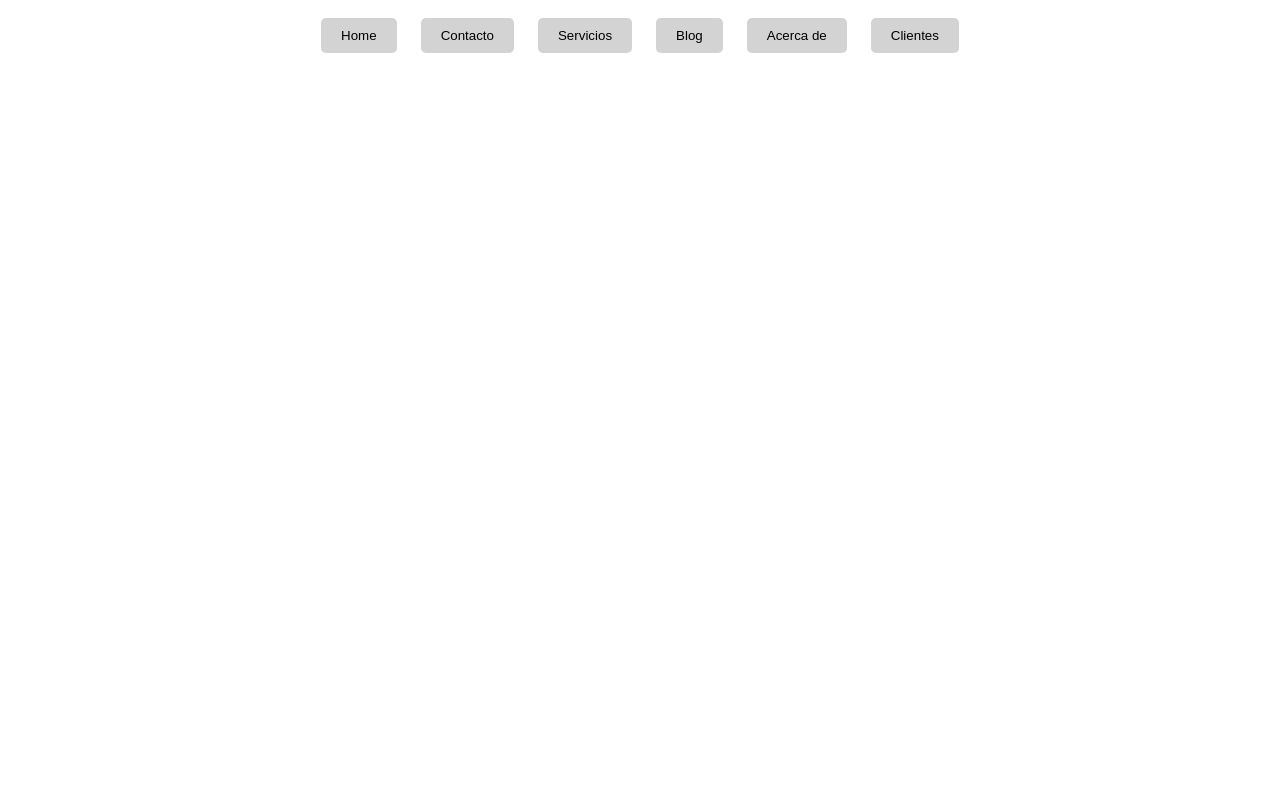
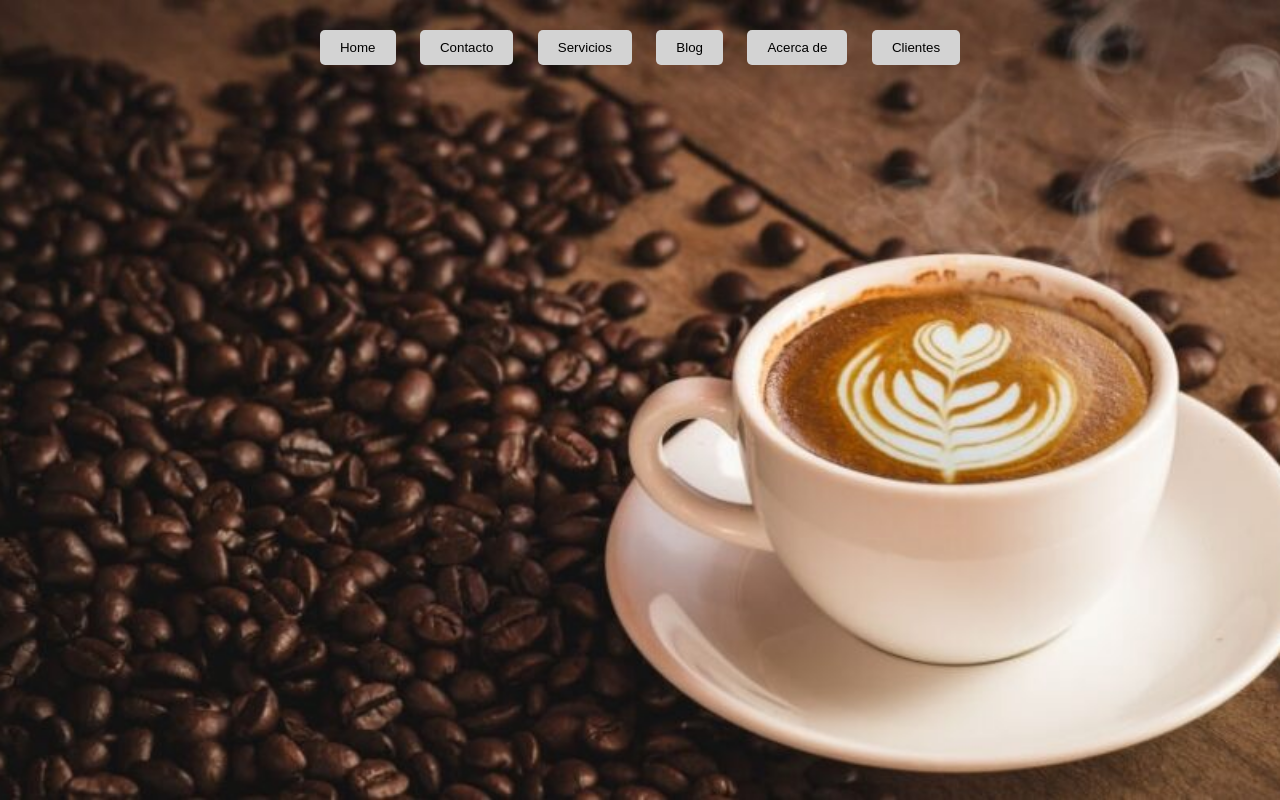
Before and after one commit to laura-152020/laura-152020.github.io, a plain HTML site: page Index.html in a window 1280 px wide. Drawn offline with Linux system fonts and the light colour scheme.

Commit message:
fondo de la pagina

```diff
--- a/Index.html
+++ b/Index.html
@@ -1,5 +1,6 @@
 <html>
   <head>
+
     <style>
       button {
         margin: 10px;
@@ -16,6 +17,10 @@
       }
     </style>
   </head>
+    <title>El mejor cafe del mundo Colombia"</title>
+    <link rel = "icon" href="imagenes/icon.jpg">
+    <link rel = "stylesheet" href = style.css>
+  </head>
   <body>
     <div style="text-align: center;">
       <button id="btn1">Home</button>
@@ -24,7 +29,7 @@
       <button id="btn4">Blog</button>
       <button id="btn5">Acerca de</button>
       <button id="btn6">Clientes</button>
-    </div>
+      </div>
     <div id="section1" style="display: none;">
       <p>Texto aleatorio para la sección 1</p>
     </div>
--- /dev/null
+++ b/style.css
@@ -0,0 +1,8 @@
+body{
+    margin : 10;
+    padding: 10;
+    background : url("imagenes/coffe1.jpg");
+    background-size: cover;
+    background-position: center;
+    font-family: sans-serif;
+}
```
Also changed, not shown: imagenes/coffe1.jpg (added), imagenes/icon.jpg (added).
